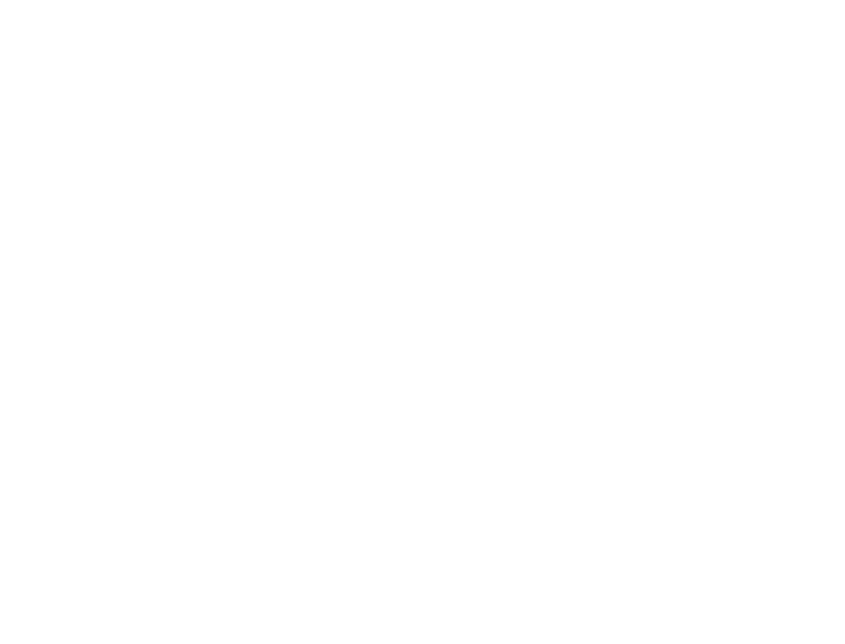
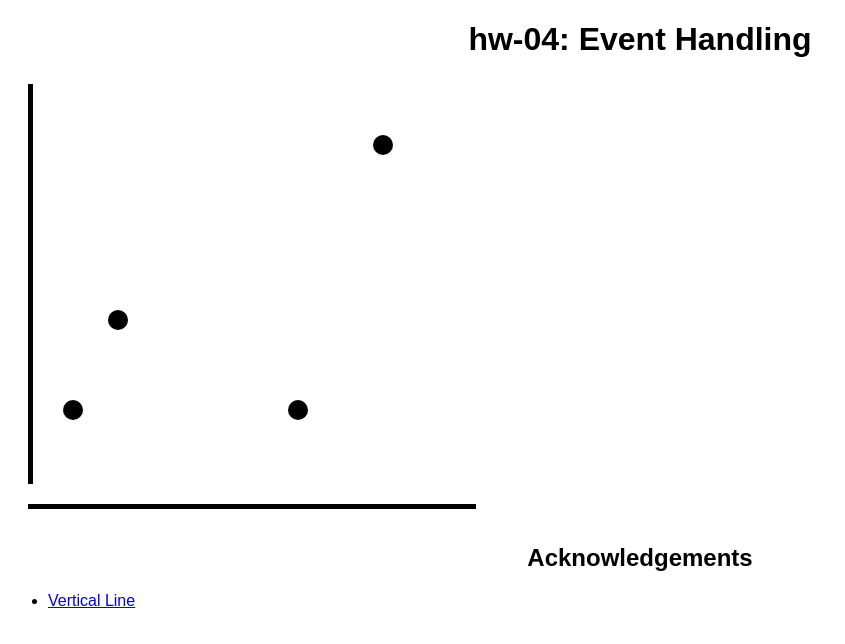
Before and after one commit to DS4200-S23-Class/hw-04-kyra-kevin, a plain HTML site: page index.html in a window 1280 px wide. Shown: the whole page, without its empty margins (0-845 px from the left). Drawn offline with Linux system fonts and the light colour scheme.

Commit message:
points and axes

```diff
--- a/index.html
+++ b/index.html
@@ -3,12 +3,47 @@
 
 <head>
     <meta charset=utf-8/>
+    <title>hw-04</title>
+    <link rel="stylesheet" href="style.css">
 </head>
 
 
 <body>
+    <h1>hw-04: Event Handling</h1>
 
+    <div class="flex-container">
+        <!--LEFT COLUMN-->
+        <div class="left-col">
+            <!-- Use one svg tag as a "frame", and build inside of it -->
+            <svg id="frame">
+                <!-- Points: (1, 2), (2, 4), (6, 2), (9, 9)
+                        ** for 400x400 each increment (1-9) ~45px
+                        x-coords increment by 45,  y-coords decrement by 45 per #
+                     Corresponding: (45, 310), (90, 220), (270, 310), (355, 45) -->
+                <circle cx="45" cy="310" r="10"/>
+                <circle cx="90" cy="220" r="10"/>
+                <circle cx="270" cy="310" r="10"/>
+                <circle cx="355" cy="45" r="10"/>
+                <!-- axes -->
+                <div class="vl"></div>
+                <div class="hl"></div>
+            </svg>
 
+        </div>
+        <!--RIGHT COLUMN-->
+        <div class="right-col">
+
+        </div>
+    </div>
+
+    <h2>Acknowledgements</h2>
+    <div>
+        <ul>
+            <li> <a href = "https://www.w3schools.com/howto/howto_css_vertical_line.asp"> Vertical Line </li>
+        </ul>
+    </div>
+
+    <script src="main.js"></script>
 </body>
 
 </html>
--- /dev/null
+++ b/style.css
@@ -0,0 +1,44 @@
+body {
+  font-family: Arial;
+}
+
+h1, h2 {
+  text-align: center;
+}
+
+.flex-container {
+  display: flex;
+  flex-direction: row;
+  flex-wrap: nowrap;
+  flex-basis: auto;
+  justify-content: space-between;
+  align-self: flex-start;
+}
+
+.left-col {
+  width: 60%;
+  padding: 20px;
+}
+
+.right-col {
+  width: 40%;
+  padding: 20px;
+}
+
+#frame {
+  width: 400px;
+  height: 400px;
+}
+
+.vl {
+  border-left: 5px solid black;
+  height: 400px;
+  position: absolute;
+  top: 10.5%;
+}
+
+.hl {
+  border-bottom: 5px solid black;
+  width: 35%;
+  position: absolute;
+}
```
Also changed, not shown: main.js (added), 2 other files.
